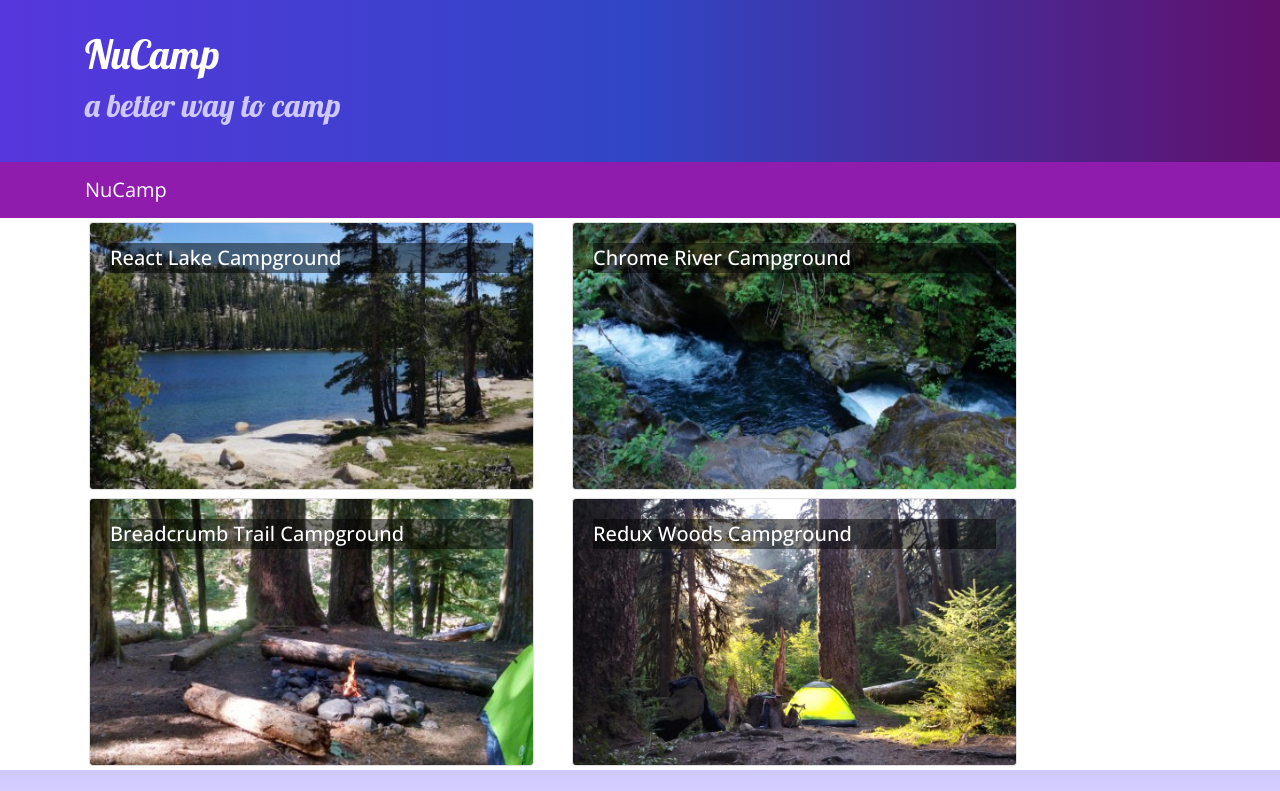
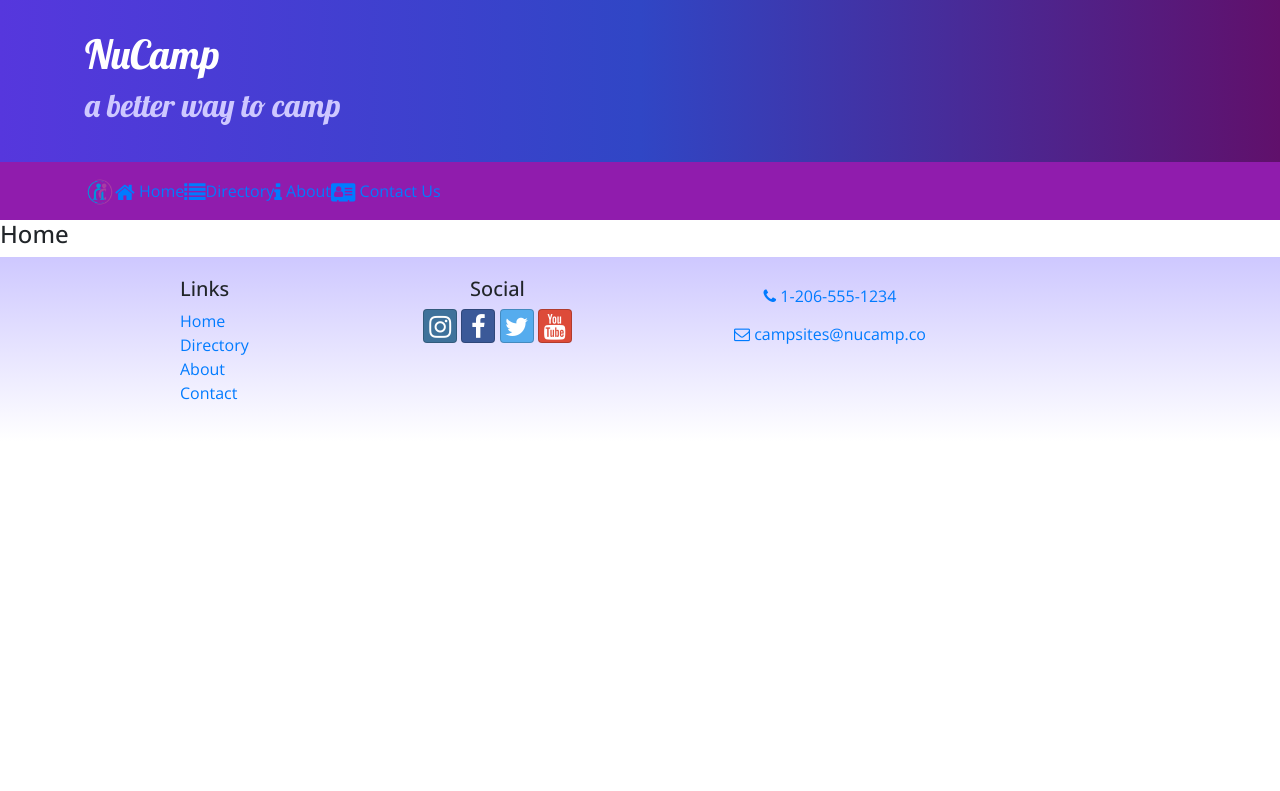
Before and after one commit to cbenedict76/3-React_nucampsite_2022-01-06, a React (Create React App) app: page /home in a window 1280 px wide. Shown: the top 791 px of the page. Built offline with nearby package versions, Linux system fonts and the light colour scheme.

Commit message:
React Wk 3 - React Router

```diff
--- a/package.json
+++ b/package.json
@@ -12,6 +12,7 @@
     "react": "^17.0.2",
     "react-dom": "^17.0.2",
     "react-popper": "1.3.6",
+    "react-router-dom": "5.2.0",
     "react-scripts": "5.0.0",
     "reactstrap": "8.5.1",
     "typeface-lobster": "^1.1.13",
--- a/src/App.js
+++ b/src/App.js
@@ -1,13 +1,17 @@
 import React, { Component } from "react";
 import Main from "./components/MainComponent";
+import { BrowserRouter } from "react-router-dom";
+
 import "./App.css";
 
 class App extends Component {
   render() {
     return (
-      <div className="App">
-        <Main />
-      </div>
+      <BrowserRouter>
+        <div className="App">
+          <Main />
+        </div>
+      </BrowserRouter>
     );
   }
 }
--- a/src/components/DirectoryComponent.js
+++ b/src/components/DirectoryComponent.js
@@ -1,9 +1,9 @@
 import React from "react";
 import { Card, CardImg, CardImgOverlay, CardTitle } from "reactstrap";
 
-function RenderDirectoryItem({campsite, onClick}) {
+function RenderDirectoryItem({campsite}) {
   return (
-    <Card onClick={() => onClick(campsite.id)}>
+    <Card>
       <CardImg width="100%" src={campsite.image} alt={campsite.name} />
       <CardImgOverlay>
         <CardTitle>{campsite.name}</CardTitle>
@@ -16,7 +16,7 @@
   const directory = props.campsites.map((campsite) => {
     return (
       <div key={campsite.id} className="col-md-5 m-1">
-        <RenderDirectoryItem campsite={campsite} onClick={props.onClick} />
+        <RenderDirectoryItem campsite={campsite} />
       </div>
     );
   });
--- a/src/components/FooterComponent.js
+++ b/src/components/FooterComponent.js
@@ -1,4 +1,6 @@
 import React from "react";
+import { Router } from "react-router-dom";
+import { Link } from "react-router-dom";
 
 function Footer(props) {
   return (
@@ -8,17 +10,10 @@
           <div className="col-4 col-sm-2 offset-1">
             <h5>Links</h5>
             <ul className="list-unstyled">
-              <li>
-                <a href="#">Home</a>
-              </li>
-              <li>
-                <a href="#">Directory</a>
-              </li>
-              <li>
-                <a href="#">About</a>
-              </li>
-              <li>
-                <a href="#">Contact</a>
+              <li><Link to='/home'>Home</Link></li>
+              <li><Link to='/directory'>Directory</Link></li>
+              <li><Link to='/aboutus'>About</Link></li>
+              <li><Link to='/contactus'>Contact</Link>
               </li>
             </ul>
           </div>
--- a/src/components/HeaderComponent.js
+++ b/src/components/HeaderComponent.js
@@ -1,7 +1,31 @@
 import React, { Component } from "react";
-import { Navbar, NavbarBrand, Jumbotron } from "reactstrap";
+import {
+  Nav,
+  Navbar,
+  NavbarBrand,
+  NavbarToggler,
+  Collapse,
+  NavItem,
+  Jumbotron,
+} from "reactstrap";
+import { NavLink } from "react-router-dom";
 
 class Header extends Component {
+  constructor(props) {
+    super(props);
+
+    this.toggleNav = this.toggleNav.bind(this);
+    this.state = {
+      isNavOpen: false,
+    };
+  }
+
+  toggleNav() {
+    this.setState({
+      isNavOpen: !this.state.isNavOpen,
+    });
+  }
+
   render() {
     return (
       <React.Fragment>
@@ -15,9 +39,35 @@
             </div>
           </div>
         </Jumbotron>
-        <Navbar dark sticky="top">
+        <Navbar dark sticky="top" expand="md">
           <div className="container">
-            <NavbarBrand href="/">NuCamp</NavbarBrand>
+            <NavbarBrand className="mr-auto" href="/"><img src="/assets/images/logo.png" height="30" width="30" alt="NuCamp Logo" /></NavbarBrand>
+            <NavbarToggler onClick={this.toggleNav} />
+            <Collapse isOpen={this.state.isNavOpen} navbar>
+              <Nav navbar>
+                <NavItem>
+                  <NavLink className="navlink" to="/home">
+                    <i className="fa fa-home fa-lg" /> Home
+                  </NavLink>
+                </NavItem>
+                <NavItem>
+                  <NavLink className="navlink" to="/directory">
+                    <i className="fa fa-list fa-lg" />
+                    Directory
+                  </NavLink>
+                </NavItem>
+                <NavItem>
+                  <NavLink className="navlink" to="/aboutus">
+                    <i className="fa fa-info fa-lg" /> About
+                  </NavLink>
+                </NavItem>
+                <NavItem>
+                  <NavLink className="navlink" to="/home">
+                    <i className="fa fa-address-card fa-lg" /> Contact Us
+                  </NavLink>
+                </NavItem>
+              </Nav>
+            </Collapse>
           </div>
         </Navbar>
       </React.Fragment>
@@ -25,4 +75,4 @@
   }
 }
 
-export default  Header;
+export default Header;
--- /dev/null
+++ b/src/components/HomeComponent.js
@@ -0,0 +1,11 @@
+import React from "react";
+
+function Home(props) {
+  return (
+    <div className="contianer">
+      <h4>Home</h4>
+    </div>
+  );
+}
+
+export default Home;
--- a/src/components/MainComponent.js
+++ b/src/components/MainComponent.js
@@ -3,6 +3,8 @@
 import CampsiteInfo from "./CampsiteInfoComponent";
 import Header from "./HeaderComponent";
 import Footer from "./FooterComponent";
+import Home from "./HomeComponent";
+import { Switch, Route, Redirect } from "react-router-dom";
 import { CAMPSITES } from "../shared/campsites";
 
 class Main extends Component {
@@ -10,29 +12,22 @@
     super(props);
     this.state = {
       campsites: CAMPSITES,
-      selectedCampsite: null,
     };
   }
 
-  onCampsiteSelect(campsiteId) {
-    this.setState({ selectedCampsite: campsiteId });
-  }
+  render() {
+    const HomePage = () => {
+      return <Home />;
+    };
 
-  render() {
     return (
       <div>
         <Header />
-        <Directory
-          campsites={this.state.campsites}
-          onClick={(campsiteId) => this.onCampsiteSelect(campsiteId)}
-        />
-        <CampsiteInfo
-          campsite={
-            this.state.campsites.filter(
-              (campsite) => campsite.id === this.state.selectedCampsite
-            )[0]
-          }
-        />
+        <Switch>
+          <Route path='/home' component={HomePage} />
+          <Route exact path='/directory' render={() => <Directory campsites={this.state.campsites} />} />
+          <Redirect to="/home" />
+        </Switch>
         <Footer />
       </div>
     );
```
Also changed, not shown: 1 other file (tests, documents, lock files or other folders).
